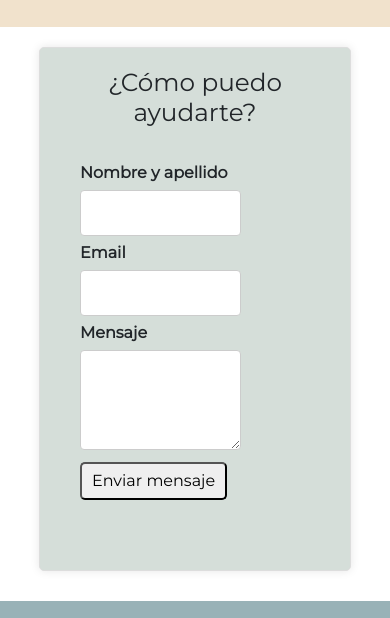
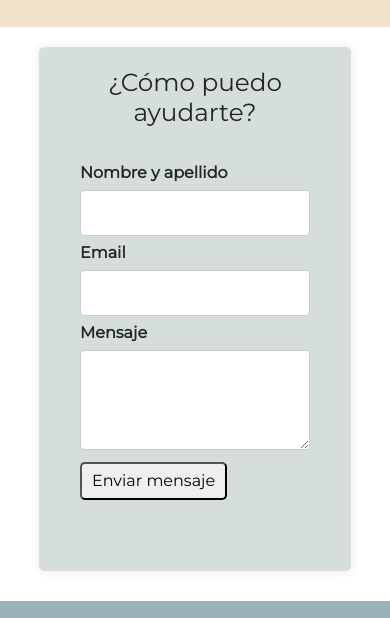
Before and after one commit to maurilirio/pf-mauricio-lirio, a website: page index.html in a window 390 px wide. Shown: the part 3692-4310 px from the top of the page. Drawn offline with nearby package versions, Linux system fonts and the light colour scheme.

Commit message:
Últimos cambios Entrega Proyecto Final

```diff
--- a/css/main.css
+++ b/css/main.css
@@ -514,6 +514,15 @@ li a:hover {
     margin-top: 20px;
     width: 80%;
   }
+
+  input[type=text],
+  input[type=email],
+  textarea {
+  width: 100%;
+  padding: 10px;
+  border: 1px solid #ccc;
+  border-radius: 4px;
+  }
   .image-text-container {
     display: flex;
     flex-direction: column;
```
